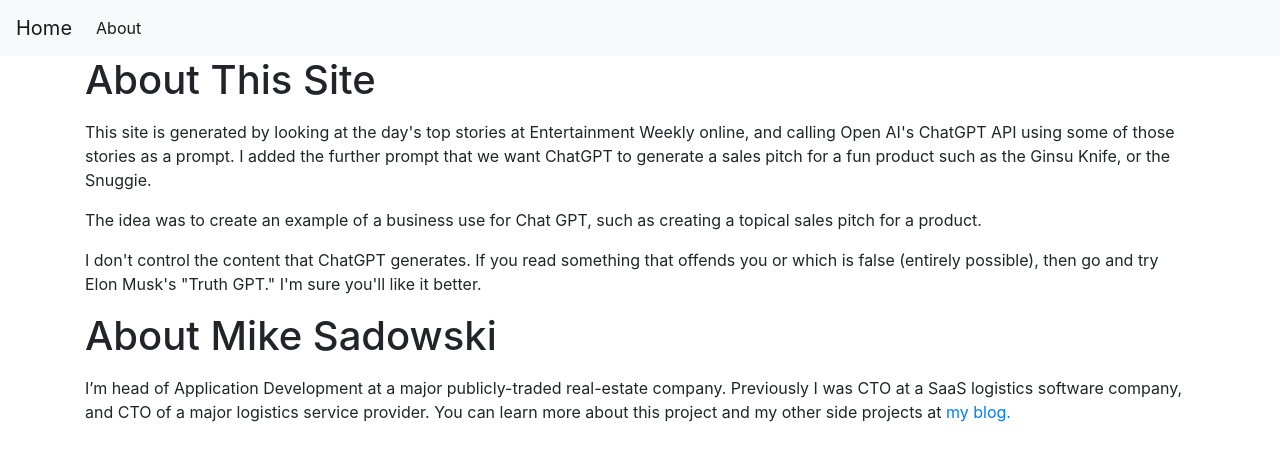
After one commit to mesadowski/GPT-News, a Flask app: page /# in a window 1280 px wide. The commit adds this page. Shown: the top 461 px of the page. Run offline with Flask 2, Linux system fonts and the light colour scheme; some libraries are stand-ins or nearby versions.

Commit message:
Version 2
-Switched to ET online news feed
-Economize on ChatGPT API calls by calling once per day
-Added original news link

```diff
--- /dev/null
+++ b/app.py
@@ -0,0 +1,92 @@
+
+from flask import Flask, render_template
+import random
+from datetime import datetime,timedelta
+
+import feedparser
+import openai
+
+def get_main_text(j, p):
+
+    entry = NewsFeed.entries[j]
+    link = entry['link']
+    #summary = entry['summary']
+
+    print(entry['link'])
+
+    prompt_text = "Read and briefly summarize the news story at this link: {}. \
+        and use it to explain why one should want to buy a product: the {}. Make it funny and brief.".format(link, p)
+
+    print(prompt_text)
+
+    response = openai.Completion.create(
+      model="text-davinci-003",
+      prompt=prompt_text,
+      temperature=0.6,
+      max_tokens=200
+    )
+
+    return response.choices[0].text, link
+
+def get_title(p,prior_convo):
+    # Note: you need to feed back the prior output so that the API has this as context
+    prompt_text = "Using this: {} write a brief, funny headline in only 10 words or less.".format(prior_convo)
+    print(prompt_text)
+
+    response = openai.Completion.create(
+      model="text-davinci-003",
+      prompt=prompt_text,
+      temperature=0.1,
+      max_tokens=50
+    )
+
+    return response.choices[0].text
+
+def create_posts():
+
+    posts = []
+    for i in range(0,NUM_POSTS):
+        prod = products [random.randint(0,len(products)-1)]
+        text,link = get_main_text(i,prod)
+        title = get_title(prod,text)
+        summary = text[:300]+'.....'
+        posts.append([i,prod,title,text,summary,link])
+        last_run = datetime.now()
+        print('last run = ',last_run)
+    return posts, last_run
+
+products = ['Ronco Veg-o-Matic', 'K-tel Fishin Magician', 'Ginsu Knife', 'Snuggie Blanket', 'Ronco Mr. Microphone','Navage Nasal Irrigation System']
+
+NUM_POSTS = 5
+
+random.seed(9876)
+
+openai.api_key ='<YOURKEYGOESHERE>'
+
+NewsFeed = feedparser.parse('https://www.etonline.com/news/rss')
+num_entries = len(NewsFeed.entries)
+print('number of news stories = ',num_entries)
+
+all_posts, last_run = create_posts()
+
+app = Flask(__name__)
+
+@app.route('/')
+def index():
+    global last_run
+    global all_posts
+    time_passed = datetime.now() - last_run
+    print ('last run = ',last_run, 'time passed =', time_passed.days)
+    if time_passed.days >= 1:
+        print('rerun it')
+        all_posts, last_run = create_posts()
+    return render_template('index.html', posts=all_posts)
+
+@app.route('/<int:post_id>')
+def post(post_id):
+    global all_posts
+    return render_template('post.html', post=all_posts[post_id])
+
+@app.route('/#')
+def about():
+    return render_template('about.html')
--- /dev/null
+++ b/requirements.txt
@@ -0,0 +1,3 @@
+Flask>=2.0.2
+openai
+feedparser
--- /dev/null
+++ b/templates/about.html
@@ -0,0 +1,12 @@
+{% extends 'base.html' %}
+
+{% block content %}
+    <h1>About This Site</h1>
+    <p></p>
+    <p>This site is generated by looking at the day's top stories at Entertainment Weekly online, and calling Open AI's ChatGPT API using some of those stories as a prompt. I added the further prompt that we want ChatGPT to generate a sales pitch for a fun product such as the Ginsu Knife, or the Snuggie.</p>
+    <p>The idea was to create an example of a business use for Chat GPT, such as creating a topical sales pitch for a product.</p>
+    <p>I don't control the content that ChatGPT generates. If you read something that offends you or which is false (entirely possible), then go and try Elon Musk's "Truth GPT." I'm sure you'll like it better.</p>
+    <h1>About Mike Sadowski </h1>
+    <p></p>
+    <p>I’m head of Application Development at a major publicly-traded real-estate company. Previously I was CTO at a SaaS logistics software company, and CTO of a major logistics service provider. You can learn more about this project and my other side projects at <a href="http://www.mikesml.com/">my blog.</a></p>
+{% endblock %}
--- a/templates/base.html
+++ b/templates/base.html
@@ -21,7 +21,7 @@ aria-controls="navbarNav" aria-expanded="false" aria-label="Toggle navigation">
         <div class="collapse navbar-collapse" id="navbarNav">
             <ul class="navbar-nav">
             <li class="nav-item active">
-                <a class="nav-link" href="#">About</a>
+                <a class="nav-link" href="{{ url_for('about')}}">About</a>
             </li>
             </ul>
         </div>
--- a/templates/post.html
+++ b/templates/post.html
@@ -4,4 +4,7 @@
     <h2>{% block title %} {{ post[2] }} {% endblock %}</h2>
     <span class="badge badge-primary">{{ post[1] }}</span>
     <p>{{ post[3] }}</p>
+    <a target="_blank" rel="noopener noreferrer" href= {{post[5]}}>
+       <p>original story: {{ post[5] }}</p>
+    </a>
 {% endblock %}
```
Also changed, not shown: gpt_app.py (deleted, +0 -70 lines), static/css/style_old.css (added, +20 -0 lines), templates/index.html (+5 -3 lines), README.md, static/css/style.css (line endings or trailing spaces), 3 other files.
